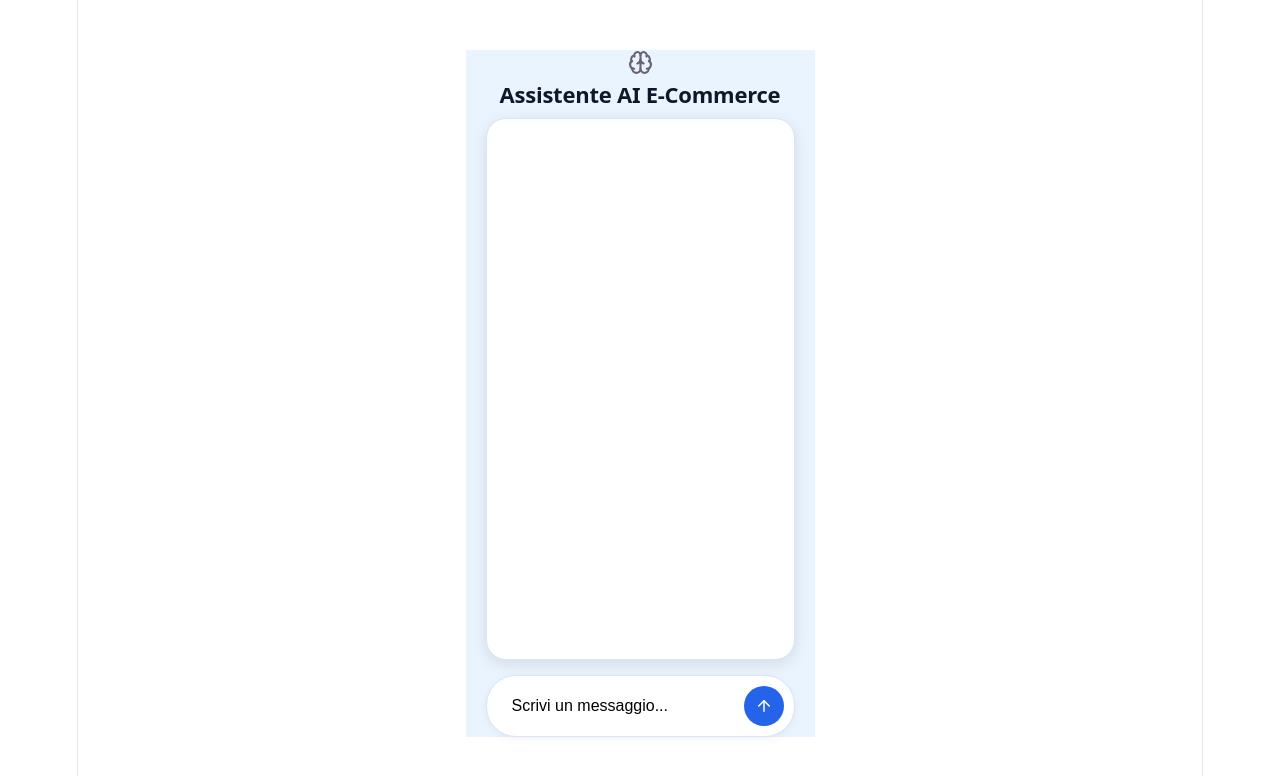
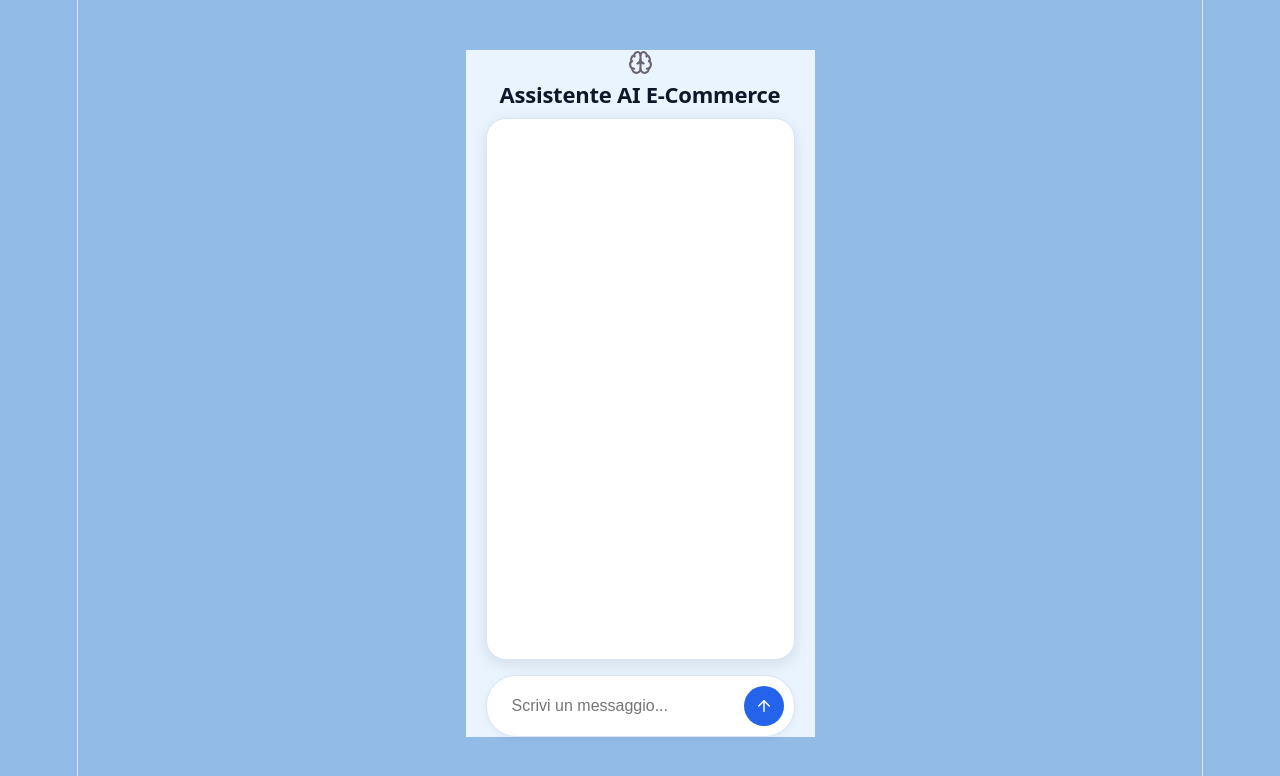
Before and after one commit to GuzZ07-py/Chat_Bot-OrdiniDB, a React (Vite) app in the folder frontend/: page / in a window 1280 px wide. Shown: the top 776 px of the page. Built offline with nearby package versions, Linux system fonts and the light colour scheme.

Commit message:
Update body styles in App.css
Removed old background color and added new styles for body.

```diff
--- a/frontend/src/App.css
+++ b/frontend/src/App.css
@@ -16,11 +16,6 @@
     outline-offset: 2px;
   }
 }
-
-.body {
-  background-color: "#EAF4FF";
-}
-
 
 .hero {
   position: relative;
@@ -166,10 +161,6 @@
   }
 }
 
-input::placeholder {
-  color: #000000;
-}
-
 .ticks {
   position: relative;
   width: 100%;
@@ -223,3 +214,9 @@ input::placeholder {
     opacity: 1;
   }
 }
+
+body {
+  margin: 0;
+  background-color: #92bbe7;
+  min-height: 100vh;
+}
```
